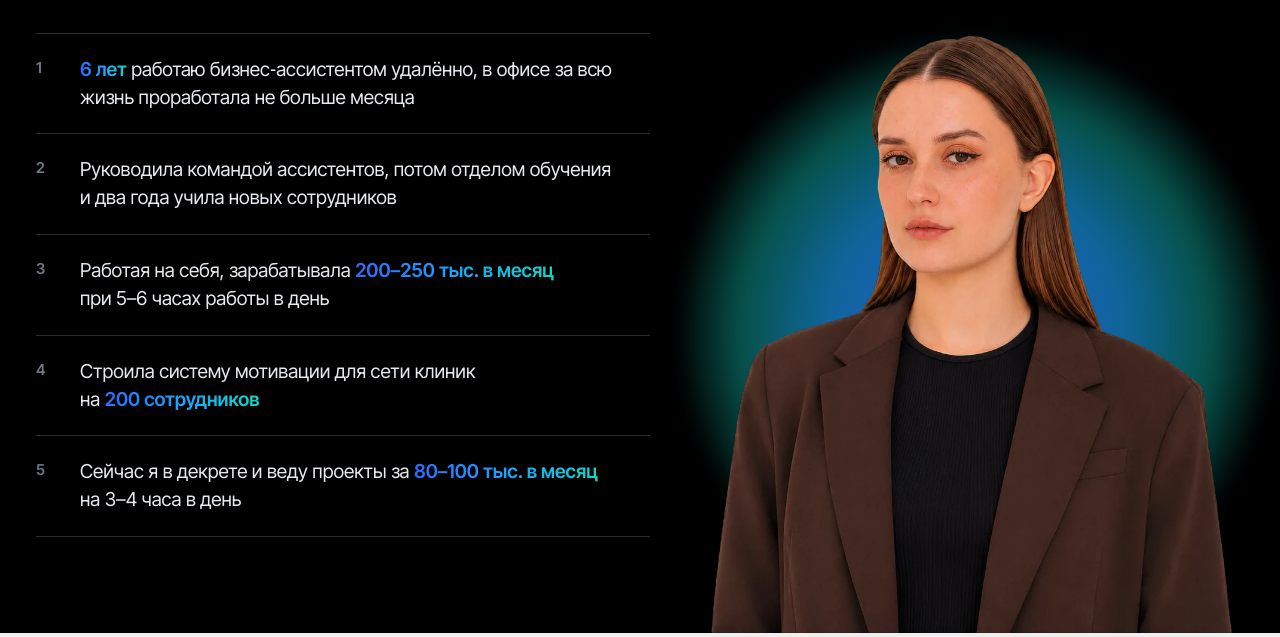
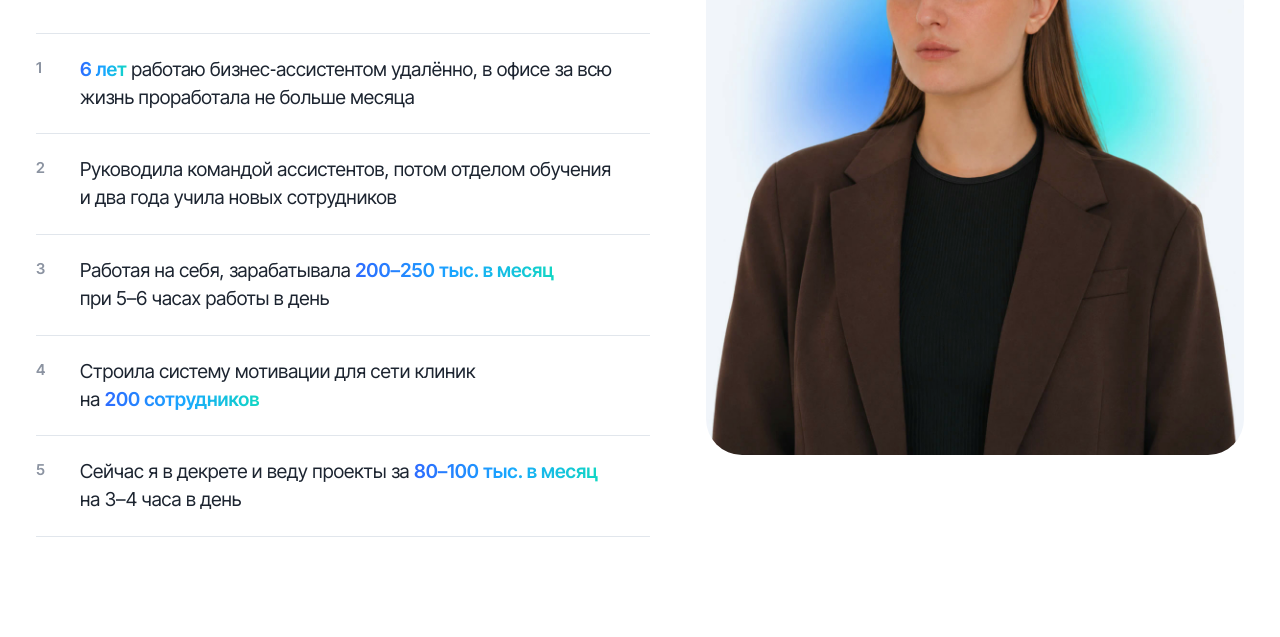
Before and after one commit to artem-pak/ekaterina-poloz, a plain HTML site: page index.html in a window 1280 px wide. Shown: the part 1938-2575 px from the top of the page. Drawn offline with Linux system fonts and the light colour scheme.

Commit message:
Block 3: light background, photo in a rounded card (temporary photo)
Co-Authored-By: Claude Sonnet 5.5 <noreply@anthropic.com>

```diff
--- a/index.html
+++ b/index.html
@@ -124,35 +124,31 @@
     .why-card{border-radius:34px;padding:38px 38px 42px}
   }
 
-  /* ---------- блок 3: автор программы (чёрный фон) ---------- */
-  /* чёрный блок заходит под скруглённый низ серого блока */
-  .author{position:relative;background:#000;color:#fff;margin-top:-36px;padding:112px 0 0;overflow:hidden}
+  /* ---------- блок 3: автор программы (светлый фон) ---------- */
+  /* белый блок заходит под скруглённый низ серого блока */
+  .author{position:relative;background:#fff;color:var(--ink);margin-top:-36px;padding:112px 0 72px;overflow:hidden}
   .author .wrap{max-width:1240px;display:flex;flex-direction:column}
-  .author-label{font-size:13px;letter-spacing:.16em;text-transform:uppercase;color:#8b93a1}
+  .author-label{font-size:13px;letter-spacing:.16em;text-transform:uppercase;color:var(--muted)}
   .author h2{margin-top:14px;font-size:clamp(46px,13vw,104px);line-height:.98;font-weight:600;letter-spacing:-.055em}
-  .author-sub{margin-top:18px;max-width:520px;font-size:clamp(18px,1.7vw,22px);line-height:1.4;color:#b9c0cc;text-wrap:pretty}
+  .author-sub{margin-top:18px;max-width:520px;font-size:clamp(18px,1.7vw,22px);line-height:1.4;color:var(--text);text-wrap:pretty}
   .nw{white-space:nowrap}
   .g{white-space:nowrap;background:var(--grad);-webkit-background-clip:text;background-clip:text;color:transparent;font-weight:600}
 
-  .author-photo{position:relative;margin:26px -16px 0;order:2}
-  .author-photo::before{content:"";position:absolute;left:50%;top:6%;width:96%;aspect-ratio:1;transform:translateX(-50%);border-radius:50%;
-    background:radial-gradient(circle,rgba(45,107,255,.85) 0%,rgba(24,168,255,.6) 36%,rgba(18,214,196,.38) 56%,rgba(0,0,0,0) 72%);filter:blur(8px)}
-  .author-photo img{position:relative;display:block;width:78%;height:auto;margin:0 auto;
-    -webkit-mask-image:linear-gradient(#000 74%,transparent);mask-image:linear-gradient(#000 74%,transparent)}
+  /* фото автора: скруглённая карточка (временно стоит прежнее фото, потом заменим на присланное) */
+  .author-photo{position:relative;margin:28px 0 0;order:2;aspect-ratio:4/5;border-radius:32px;overflow:hidden;background:#f1f5fa}
+  .author-photo img{position:absolute;inset:0;width:100%;height:100%;object-fit:cover;object-position:50% 8%;mix-blend-mode:multiply}
 
-  .author-list{order:3;margin-top:8px;padding:0 0 72px;list-style:none;counter-reset:a}
-  .author-list li{counter-increment:a;position:relative;padding:22px 0 22px 44px;border-top:1px solid #2a2d33;font-size:clamp(17px,1.5vw,20px);line-height:1.45;color:#e6e9ee}
-  .author-list li::before{content:counter(a);position:absolute;left:0;top:23px;font-size:15px;font-weight:600;color:#6f7787}
-  .author-list li:last-child{border-bottom:1px solid #2a2d33}
+  .author-list{order:3;margin-top:28px;padding:0;list-style:none;counter-reset:a}
+  .author-list li{counter-increment:a;position:relative;padding:22px 0 22px 44px;border-top:1px solid #e1e6ec;font-size:clamp(17px,1.5vw,20px);line-height:1.45;color:#1c2430}
+  .author-list li::before{content:counter(a);position:absolute;left:0;top:23px;font-size:15px;font-weight:600;color:#8b93a1}
+  .author-list li:last-child{border-bottom:1px solid #e1e6ec}
 
   @media (min-width:960px){
-    .author{padding:150px 0 0}
+    .author{padding:150px 0 100px}
     .author .wrap{display:grid;grid-template-columns:minmax(0,1fr) clamp(420px,42vw,540px);column-gap:56px;align-items:start}
     .author-head{grid-column:1;grid-row:1}
-    .author-list{grid-column:1;grid-row:2;margin-top:36px;padding-bottom:96px}
-    .author-photo{grid-column:2;grid-row:1 / span 2;align-self:end;margin:0}
-    .author-photo img{width:100%;-webkit-mask-image:none;mask-image:none}
-    .author-photo::before{top:2%;width:110%}
+    .author-list{grid-column:1;grid-row:2;margin-top:36px}
+    .author-photo{grid-column:2;grid-row:1 / span 2;align-self:start;margin:0;border-radius:36px}
   }
 </style>
 </head>
@@ -238,7 +234,7 @@
       <p class="author-sub">Бизнес-ассистент и&nbsp;бизнес-координатор, работаю удалённо с&nbsp;первого дня.</p>
     </div>
 
-    <div class="author-photo"><img src="katya-cut.webp" width="900" height="1020" alt="Катя Полоз" loading="lazy"></div>
+    <div class="author-photo"><img src="katya.jpg?v=2" width="1122" height="1402" alt="Катя Полоз" loading="lazy"></div>
 
     <ol class="author-list">
       <li><b class="g">6&nbsp;лет</b> работаю бизнес&#8209;ассистентом удалённо, в&nbsp;офисе за&nbsp;всю жизнь проработала не&nbsp;больше месяца</li>
```
